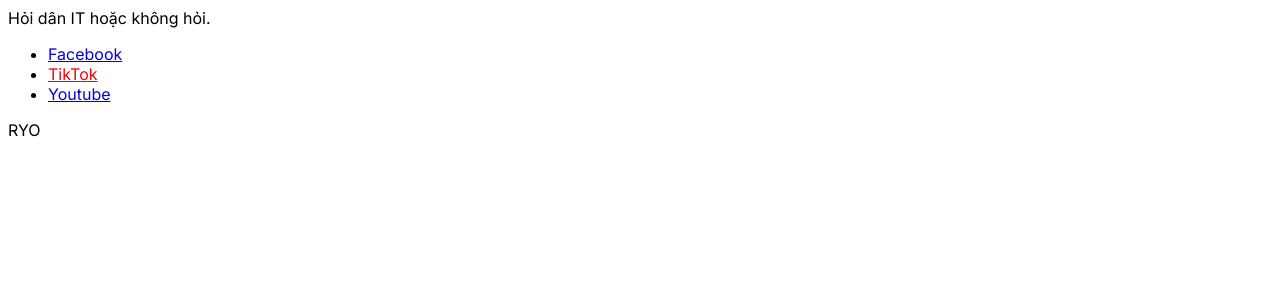
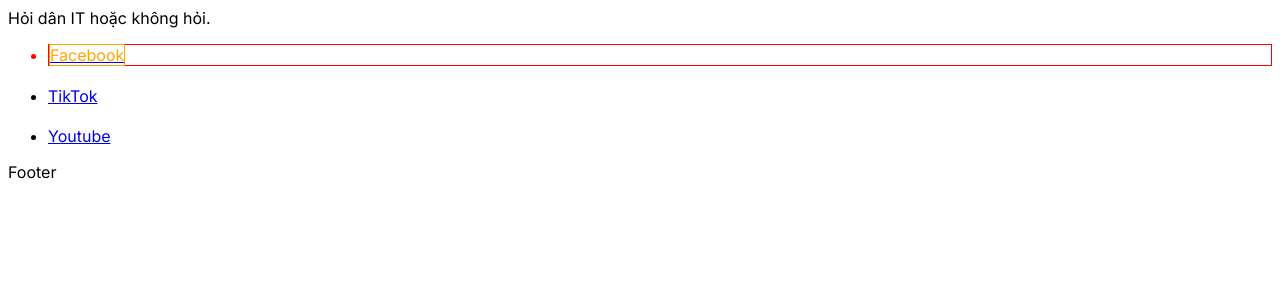
Before and after one commit to VuTam912/Next13-typescript-basic, a Next.js app: page / in a window 1280 px wide. Shown: the top 300 px of the page. Built offline with nearby package versions, Linux system fonts and the light colour scheme.

Commit message:
CSS with Next.js

```diff
--- a/src/app/layout.tsx
+++ b/src/app/layout.tsx
@@ -19,7 +19,7 @@
       <body className={inter.className}>
         <header>Hỏi dân IT hoặc không hỏi.</header>
         {children}
-        <footer>RYO</footer>
+        <footer>Footer</footer>
         </body>
     </html>
   )
--- a/src/app/page.tsx
+++ b/src/app/page.tsx
@@ -1,5 +1,7 @@
 
 import Link from 'next/link'
+import x from '@/styles/app.module.css';  // x from => module
+import y from '@/styles/hoidanit.module.css'
 
 export default function Home() {
   return (
@@ -7,9 +9,17 @@
     <div>
       <ul>
         {/* use Link will not need refresh page */}
-        <li><Link href="/facebook">Facebook</Link></li>
-        <li><Link href="/tiktok" style={{color:'red'}}>TikTok</Link></li>
-        <li><Link href="/youtube">Youtube</Link></li>
+        <li className={x['red']}>
+          <Link href={"/facebook"}>
+            <span className={y['red']}>Facebook</span>
+            </Link>
+          </li>
+        <li  style={{ margin: '20px 0' }}>
+          <Link href="/tiktok">TikTok</Link>
+          </li>
+        <li>
+          <Link href="/youtube">Youtube</Link>
+          </li>
 
       </ul>
     </div>
--- /dev/null
+++ b/src/styles/app.module.css
@@ -0,0 +1,9 @@
+.red {
+    color : red;
+    border: 1px solid red;
+}
+
+.green {
+    color : green;
+    border: 1px solid green
+}
--- /dev/null
+++ b/src/styles/hoidanit.module.css
@@ -0,0 +1,4 @@
+.red {
+    border: 1px solid orange;
+    color : orange
+}
```
